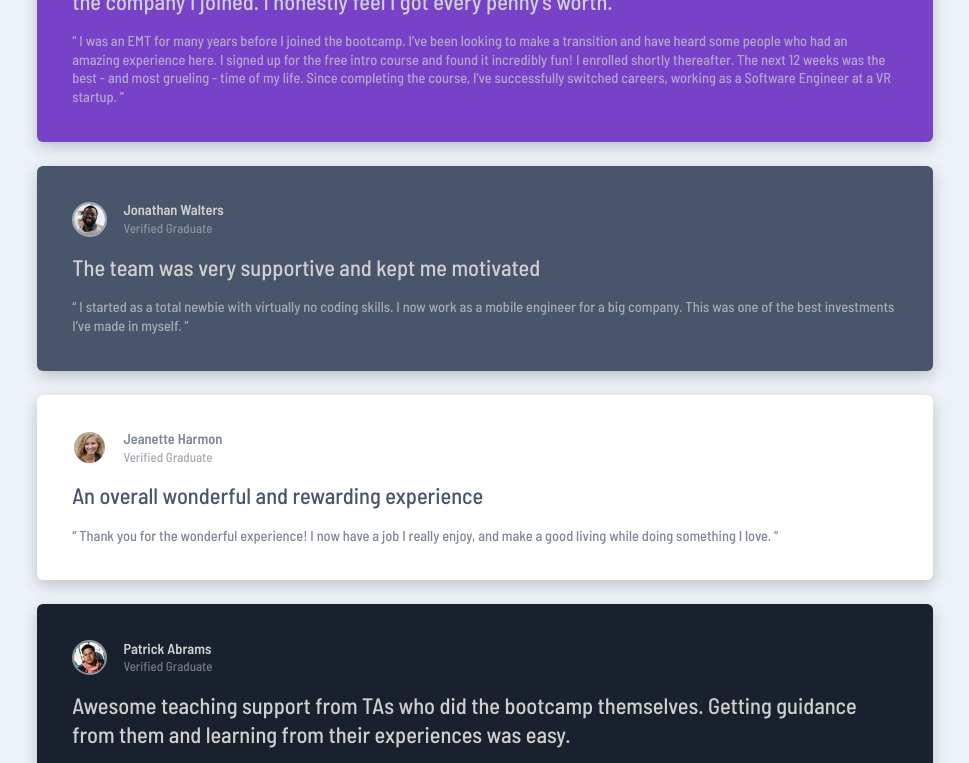
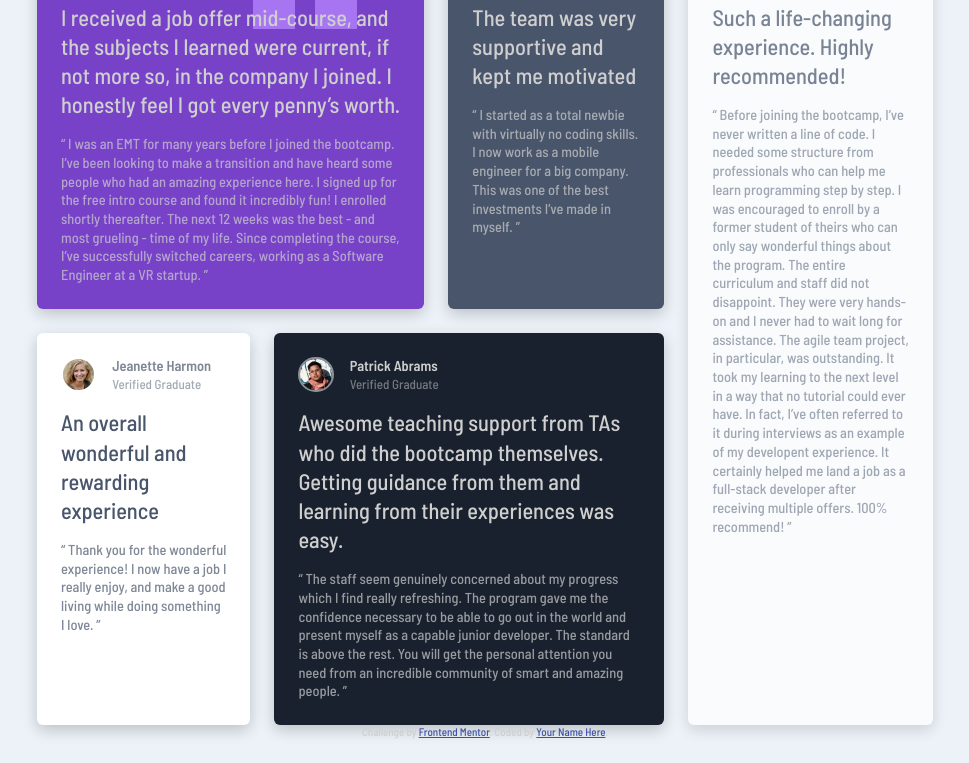
Before and after one commit to cleunggit/fem-testimonials-grid-section-main, a plain HTML site: page index.html in a window 1280 px wide. Shown: the part 201-964 px from the top of the page, without its empty margins (155-1124 px from the left). Drawn offline with Linux system fonts and the light colour scheme.

Commit message:
adding grid positioning to cards

```diff
--- a/app/scss/_card.scss
+++ b/app/scss/_card.scss
@@ -75,4 +75,29 @@
     opacity: 0.7;
   }
 
+  @media (min-width:992px) {
+    margin-bottom: 0;
+    padding: 1.5rem;
+
+    &:first-child {
+      background-position: top right 4.2rem;
+    }
+
+    &:first-child {
+      grid-area: a;
+    }
+    &:nth-child(2) {
+      grid-area: b;
+    }
+    &:nth-child(3) {
+      grid-area: c;
+    }
+    &:nth-child(4) {
+      grid-area: d;
+    }
+    &:last-child {
+      grid-area: e;
+    }
+  }
+
 }
--- a/app/scss/_globals.scss
+++ b/app/scss/_globals.scss
@@ -18,6 +18,10 @@ body {
   padding: 4.5rem 0;
   color: $lightGray;
   background-color: $lightGrayishBlue;
+
+  @media (min-width: 992px) {
+      padding-top: 8rem;
+  }
 }
 
 img {
@@ -33,4 +37,14 @@ h1 {
   margin: 0 auto;
   width: 70vw;
   max-width: 1100px;
+
+  @media (min-width: 992px) {
+    display: grid;
+    grid-template-columns: repeat (5, 1fr);
+    grid-template-rows: auto auto;
+    gap: 1.5rem;
+    grid-template-areas:
+      "a a a b e"
+      "c d d d e";
+  }
 }
```
Also changed, not shown: app/scss/style.css, 1 other file.
